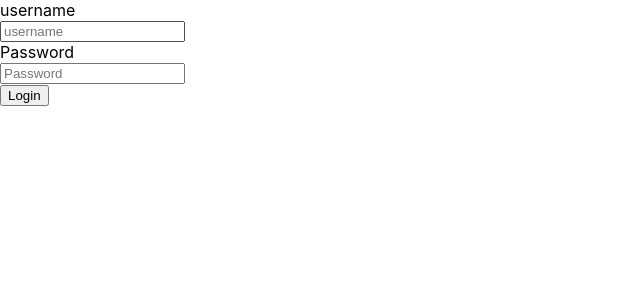
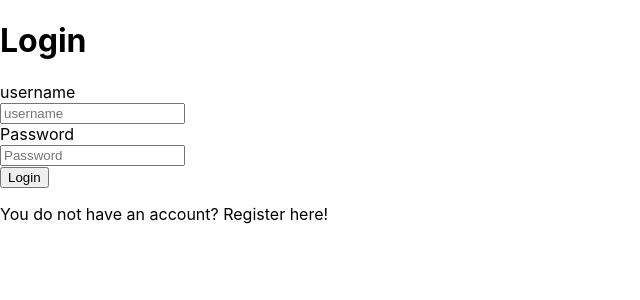
Before and after one commit to JorgeAliste/movie-rater-frontend, a React (Create React App) app: page / in a window 1280 px wide. Shown: the top 300 px of the page, without its empty margins (0-640 px from the left). Built offline with nearby package versions, Linux system fonts and the light colour scheme.

Commit message:
Login and register features

```diff
--- a/src/api-service.js
+++ b/src/api-service.js
@@ -35,4 +35,13 @@ export class API {
             }
         )
     }
+
+    static registerUser(body) {
+        return fetch(`http://127.0.0.1:8000/movierater/users/`, {
+                method: 'POST', headers: {
+                    'Content-Type': 'application/json'
+                }, body: JSON.stringify(body)
+            }
+        ).then(resp => resp.json())
+    }
 }
--- a/src/components/auth.js
+++ b/src/components/auth.js
@@ -6,22 +6,29 @@ function Auth() {
 
     const [username, setUsername] = useState('');
     const [password, setPassword] = useState('');
+    const [isLoginView, setIsLoginView] = useState(true);
 
     const [token, setToken] = useCookies(['mr-token'])
 
     useEffect(() => {
         if (token['mr-token']) window.location.href = '/movies'
-        },
-        [token])
+    }, [token])
 
     const loginClicked = () => {
         API.loginUser({username, password})
             .then(resp => setToken('mr-token', resp.token))
             .catch(error => console.log(error))
     }
+    const registerClicked = () => {
+        API.registerUser({username, password})
+            .then(resp => loginClicked())
+            .catch(error => console.log(error))
+    }
 
     return (
         <div>
+            {isLoginView ? <h1>Login</h1> : <h1>Register</h1>}
+
             {/*<form>*/}
             <label htmlFor="username">username</label><br/>
             <input id="username" type="text" placeholder="username" value={username}
@@ -30,8 +37,16 @@ function Auth() {
             <input id="password" type="password" placeholder="Password"
                    value={password}
                    onChange={evt => setPassword(evt.target.value)} autoComplete="on"/><br/>
-                <button onClick={loginClicked}>Login</button>
+            {isLoginView ? <button onClick={loginClicked}>Login</button> :
+                <button onClick={registerClicked}>Register</button>}
+
+
             {/*</form>*/}
+            {isLoginView ? <p onClick={() => setIsLoginView(false)}>You do not have an account? Register here!</p> :
+                <p onClick={() => setIsLoginView(true)}>You already have an account? Login here!</p>
+            }
+
+
         </div>
     )
 }
```
Lines whose indentation alone changed are shown as unchanged.
